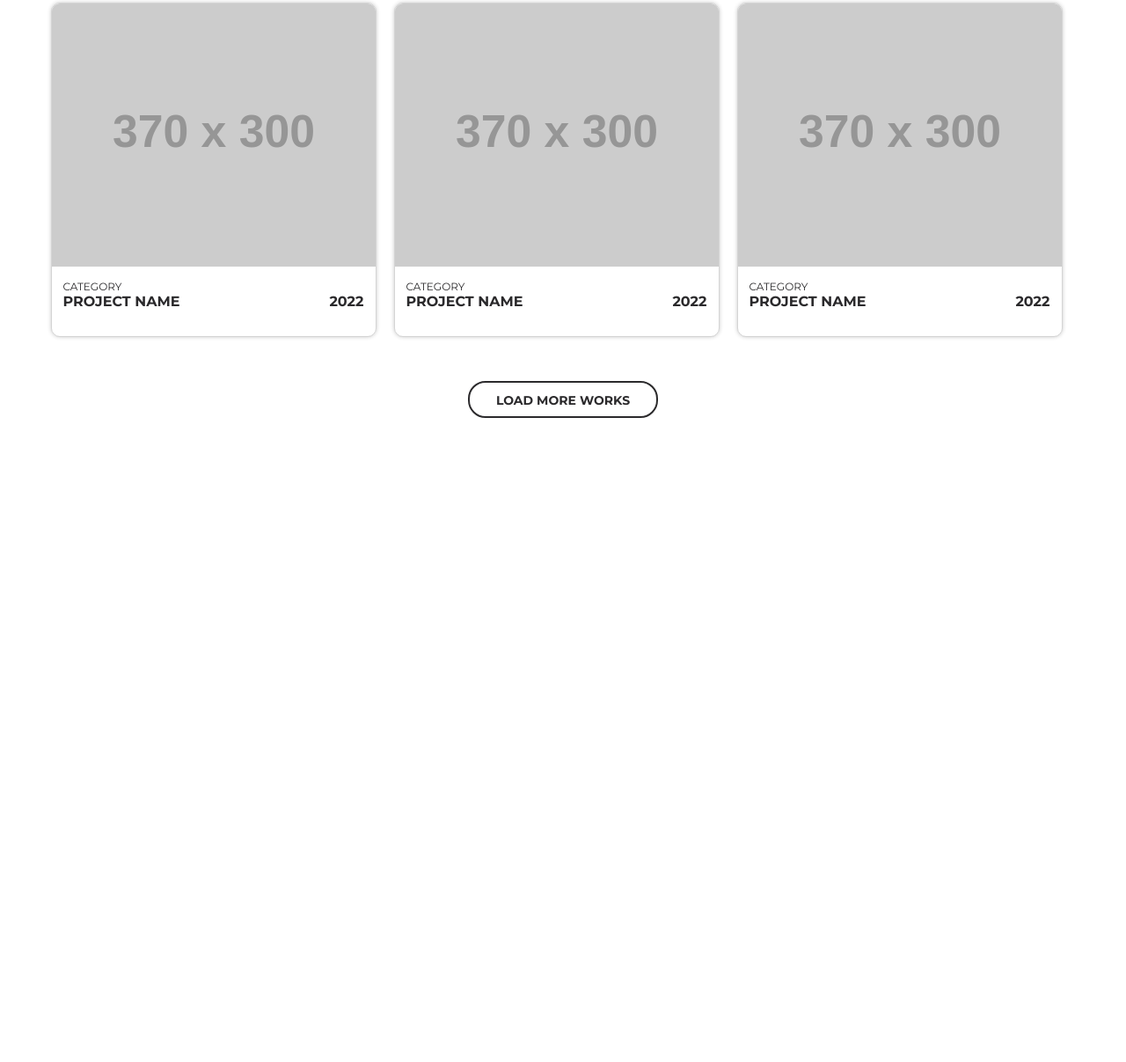
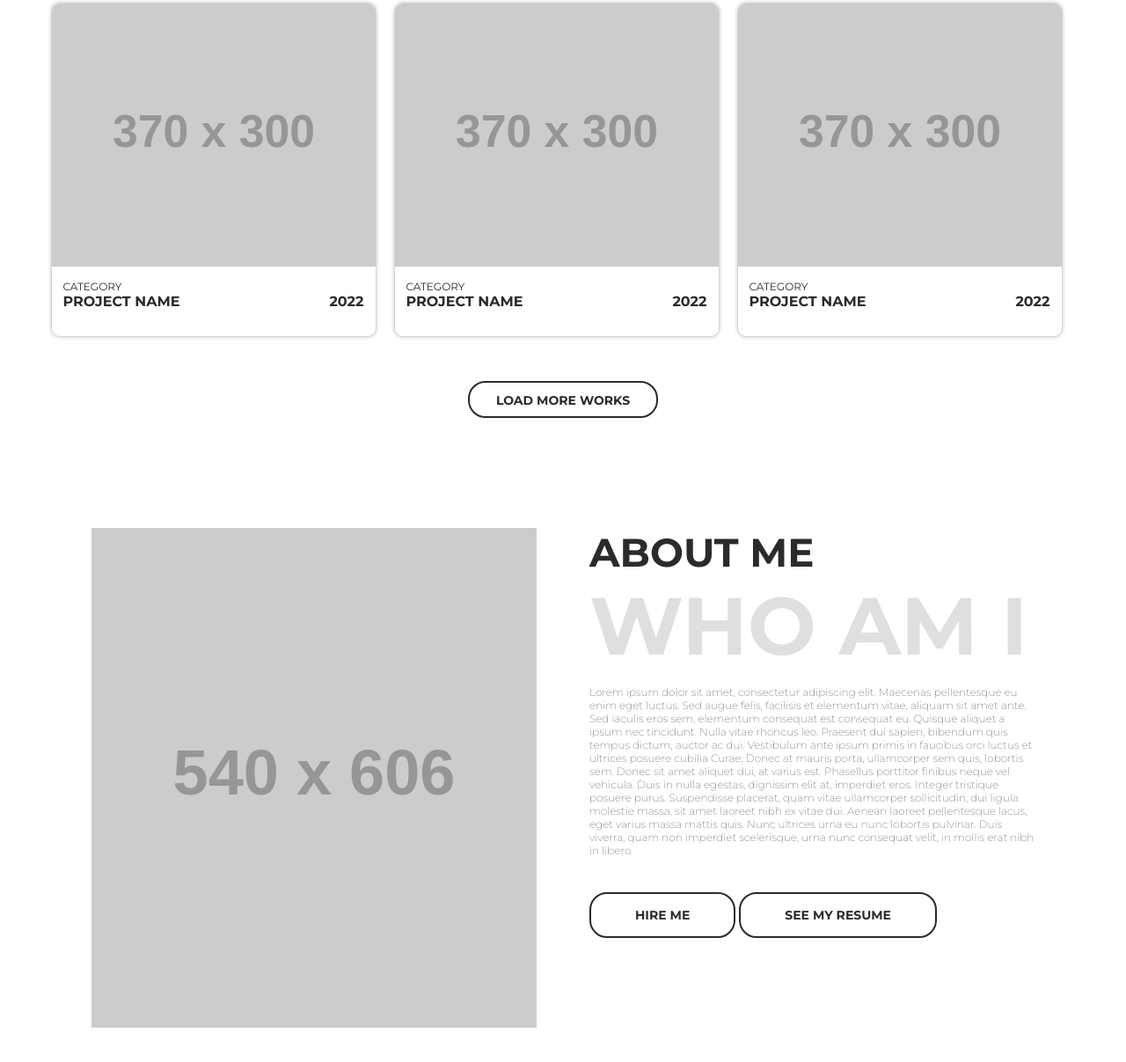
Before and after one commit to AleksandrLozovoy/Portfolio, a plain HTML site: page index.html in a window 1280 px wide. Shown: the part 1144-2351 px from the top of the page at 88% size. Before the commit the page ends 1659 px from the top, so only its background shows below. Drawn offline with Linux system fonts and the light colour scheme; placeholder pictures from the web are drawn by us.

```diff
--- /dev/null
+++ b/css/blocks/biography.less
@@ -0,0 +1,59 @@
+// main: ../style.less
+.biography__inner {
+  display: flex;
+  height: 607px;
+  max-width: 1072px;
+  margin: 0 auto;
+}
+
+.biography__photo {
+  width: 50%;
+}
+
+.biography__content {
+  width: 50%;
+  margin-left: 6rem;
+}
+
+.biography__subtitle {
+  font-family: "Montserrat", sans-serif;
+  color: @black;
+  font-size: 4.5rem;
+  font-weight: bold;
+  text-transform: uppercase;
+}
+
+.biography__title {
+  font-family: "Montserrat", sans-serif;
+  color: fade(@black, 15%);
+  font-size: 9.2rem;
+  font-weight: bold;
+  text-transform: uppercase;
+}
+
+.biography__text {
+  margin-bottom: 4rem;
+  font-family: "Montserrat", sans-serif;
+  color: @gray;
+  font-size: 1.2rem;
+  font-weight: 200;
+}
+
+.biography__btn-hire,
+.biography__btn-resume {
+  font-size: 1.4rem;
+  font-weight: 700;
+  text-transform: uppercase;
+  border: 2px @black solid;
+  border-radius: 20px;
+  padding: 15px 50px 15px 50px;
+  transition: background-color 0.2s linear, color 0.2s linear,
+    box-shadow 0.2s linear;
+}
+
+.biography__btn-hire:hover,
+.biography__btn-resume:hover {
+  box-shadow: 2px 2px 10px fade(@black, 24%);
+  background-color: @black;
+  color: @white;
+}
--- a/css/blocks/portfolio.less
+++ b/css/blocks/portfolio.less
@@ -1,6 +1,7 @@
 // main: ../style.less
 
 .portfolio__inner {
+  margin-bottom: 12.5rem;
 }
 .portfolio__nav {
   display: flex;
--- a/css/style.less
+++ b/css/style.less
@@ -55,3 +55,4 @@ a {
 @import "blocks/headerNav.less";
 @import "blocks/intro.less";
 @import "blocks/portfolio.less";
+@import "blocks/biography.less";
--- a/index.html
+++ b/index.html
@@ -169,5 +169,48 @@
         </div>
       </div>
     </div>
+
+    <!-- BIOGRAPHY -->
+    <section class="biography">
+      <div class="container">
+        <div class="biography__inner">
+          <div class="biography__photo">
+            <img src="https://via.placeholder.com/540x606/000000""
+            alt="biography">
+          </div>
+          <div class="biography__content">
+            <h2 class="biography__subtitle">about me</h2>
+            <h1 class="biography__title">who am i</h1>
+            <div class="biography__text">
+              <p>
+                Lorem ipsum dolor sit amet, consectetur adipiscing elit.
+                Maecenas pellentesque eu enim eget luctus. Sed augue felis,
+                facilisis et elementum vitae, aliquam sit amet ante. Sed iaculis
+                eros sem, elementum consequat est consequat eu. Quisque aliquet
+                a ipsum nec tincidunt. Nulla vitae rhoncus leo. Praesent dui
+                sapien, bibendum quis tempus dictum, auctor ac dui. Vestibulum
+                ante ipsum primis in faucibus orci luctus et ultrices posuere
+                cubilia Curae; Donec at mauris porta, ullamcorper sem quis,
+                lobortis sem. Donec sit amet aliquet dui, at varius est.
+                Phasellus porttitor finibus neque vel vehicula. Duis in nulla
+                egestas, dignissim elit at, imperdiet eros. Integer tristique
+                posuere purus. Suspendisse placerat, quam vitae ullamcorper
+                sollicitudin, dui ligula molestie massa, sit amet laoreet nibh
+                ex vitae dui. Aenean laoreet pellentesque lacus, eget varius
+                massa mattis quis. Nunc ultrices urna eu nunc lobortis pulvinar.
+                Duis viverra, quam non imperdiet scelerisque, urna nunc
+                consequat velit, in mollis erat nibh in libero.
+              </p>
+            </div>
+            <div class="biography__btn">
+              <button type="button" class="biography__btn-hire">Hire me</button>
+              <button type="button" class="biography__btn-resume">
+                See my resume
+              </button>
+            </div>
+          </div>
+        </div>
+      </div>
+    </section>
   </body>
 </html>
```
Also changed, not shown: css/style.css.
